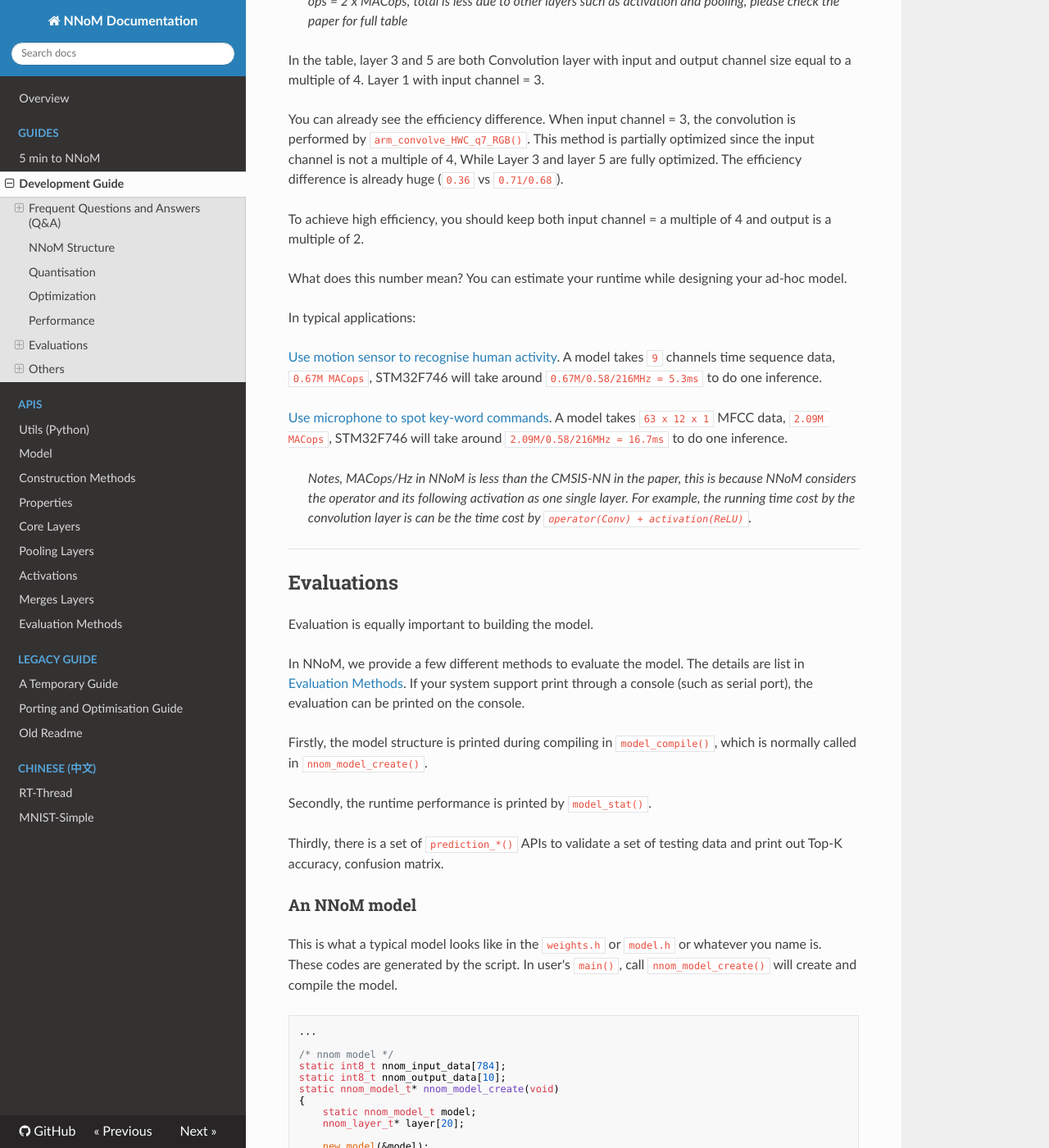
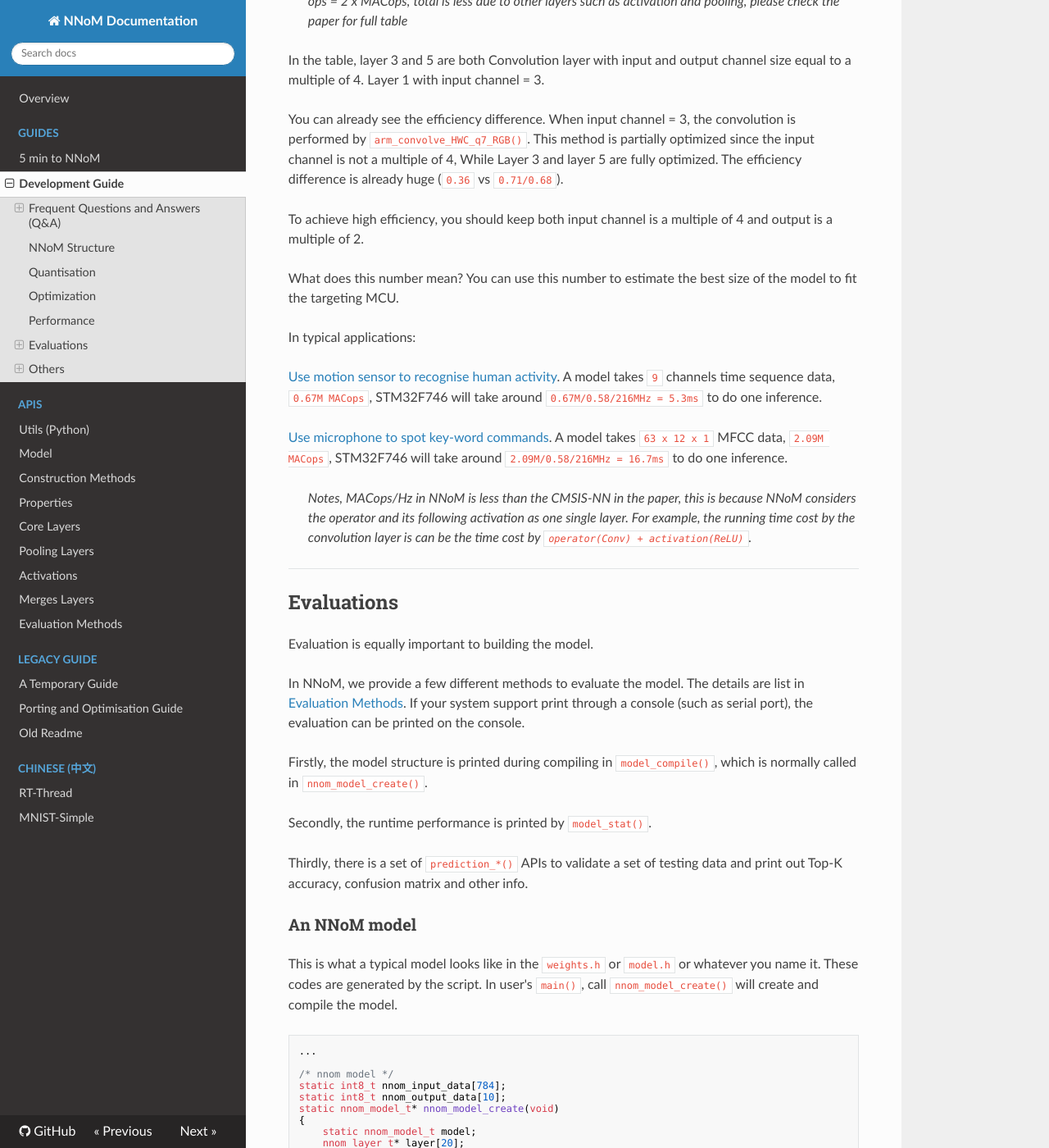
Before and after one commit to majianjia/nnom, an MkDocs documentation site: the page built from docs/guide_development.md, in a window 1280 px wide and 1400 px high, scrolled down 4256 px. Shown: the whole window at 82% size. Built offline with MkDocs 1.6.1, drawn with Linux system fonts in a browser that asks for light colours; nearby versions of some CDN libraries; some of the changed text lies outside the part shown.

Commit message:
Update guide_development.md

```diff
--- a/docs/guide_development.md
+++ b/docs/guide_development.md
@@ -36,9 +36,7 @@
 ### What can NNoM provide to embedded engineers?
 It provides an **easy to use** and **easy to evaluate** inference tools for fast neural network development.
 
-As embedded engineers, we might not know well how does neural network work and how can we optimize it for the MCU.
-
-NNoM together with Keras can help you to start practising within half an hour. There is no need to learn other ML libs from scratch. Deployment can be done with one line of python code after you have trained a model using Keras.
+As embedded engineers, we might not know well how does neural network work and how can we optimize it for the MCU. NNoM together with Keras can help you to start practising within half an hour. There is no need to learn other ML libs from scratch. Deployment can be done with one line of python code after you have trained a model using Keras.
 
 Other than building a model, NNoM also provides a set of evaluation methods. These evaluation methods will give the developer a layer-to-layer performance evaluation of the model.
 
@@ -73,6 +71,8 @@
 
 The input data (activations) will need to be quantised then feed to the model.
 
+Please see any example for quantising the input data.
+
 -----
 
 ## Optimization
@@ -96,7 +96,7 @@
 
 > Trick, if you keep the channel size is a multiple of 4, it should work in most of the case.
 
-If you are not sure whether the optimization is working, simply us the `model_stat()` in [Evaluation API](api_evaluation.md) to print the performance of each layer. The comparison will be shown in the following sections.
+If you are not sure whether the optimization is working, simply use the `model_stat()` in [Evaluation API](api_evaluation.md) to print the performance of each layer. The comparison will be shown in the following sections.
 
 Fully connected layers and pooling layers are less constrained.
 
@@ -133,9 +133,9 @@
 
 You can already see the efficiency difference. When input channel = 3, the convolution is performed by `arm_convolve_HWC_q7_RGB()`. This method is partially optimized since the input channel is not a multiple of 4, While Layer 3 and layer 5 are fully optimized. The efficiency difference is already huge (`0.36` vs `0.71/0.68`).
 
-To achieve high efficiency, you should keep both input channel = a multiple of 4 and output is a multiple of 2.
+To achieve high efficiency, you should keep both input channel is a multiple of 4 and output is a multiple of 2.
 
-What does this number mean? You can estimate your runtime while designing your ad-hoc model.
+What does this number mean? You can use this number to estimate the best size of the model to fit the targeting MCU.
 
 In typical applications:
 
@@ -158,11 +158,11 @@
 
 Secondly, the runtime performance is printed by `model_stat()`.
 
-Thirdly, there is a set of `prediction_*()` APIs to validate a set of testing data and print out Top-K accuracy, confusion matrix.
+Thirdly, there is a set of `prediction_*()` APIs to validate a set of testing data and print out Top-K accuracy, confusion matrix and other info.
 
 ### An NNoM model
 
-This is what a typical model looks like in the `weights.h` or `model.h` or whatever you name is. These codes are generated by the script.
+This is what a typical model looks like in the `weights.h` or `model.h` or whatever you name it. These codes are generated by the script.
 In user's `main()`, call `nnom_model_create()` will create and compile the model.
 
 ~~~
```
Also changed, not shown: other parts of docs/guide_development.md (+2 -1 lines).
